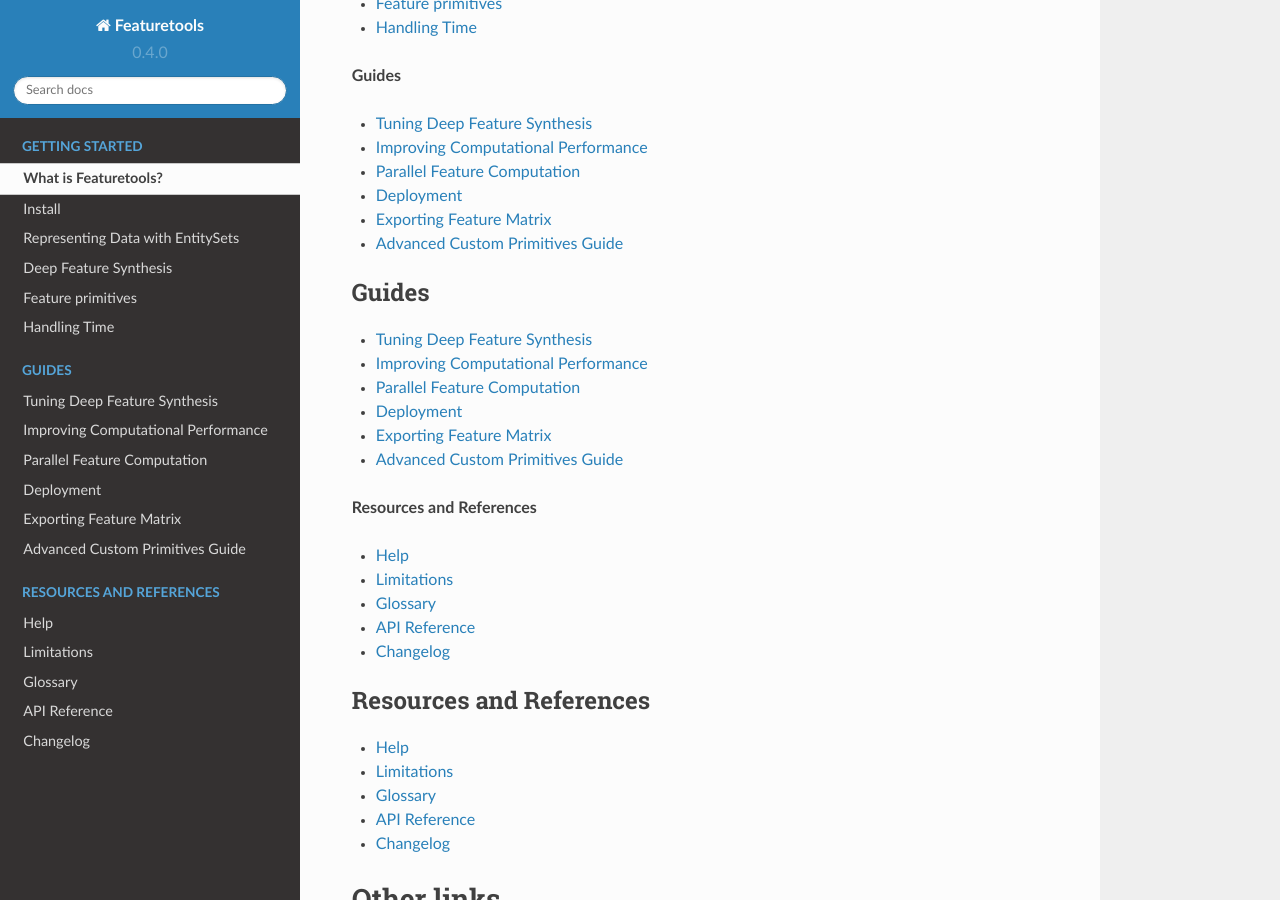
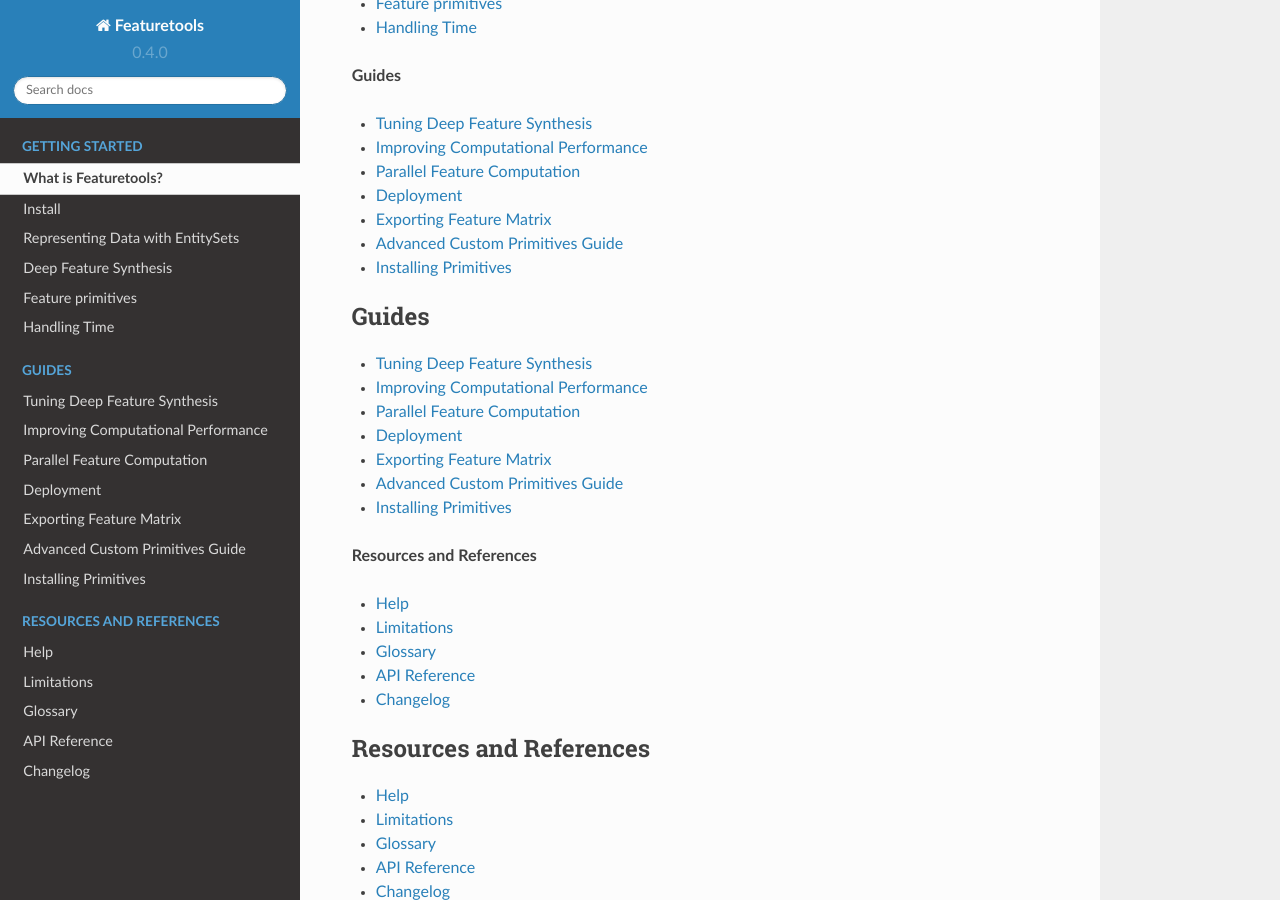
Before and after one commit to alteryx/featuretools, a Sphinx documentation site: the page built from docs/source/index.rst, in a window 1280 px wide and 900 px high, scrolled down 2898 px. Built offline with Sphinx 7.4.7 and the Read the Docs theme 2.0.0, drawn with Linux system fonts in a browser that asks for light colours; comment, search, counter and statistics services are not loaded.

Commit message:
add documentation page scaffolding

```diff
--- /dev/null
+++ b/docs/source/guides/installing_primitives.rst
@@ -0,0 +1,4 @@
+Installing Primitives
+=====================
+
+featuretools install <path-to-primitives>
--- a/docs/source/index.rst
+++ b/docs/source/index.rst
@@ -191,6 +191,7 @@
 * :doc:`guides/deployment`
 * :doc:`guides/exporting_feature_matrix`
 * :doc:`guides/advanced_custom_primitives`
+* :doc:`guides/installing_primitives`
 
 .. toctree::
    :maxdepth: 1
@@ -202,6 +203,7 @@
    guides/deployment
    guides/exporting_feature_matrix
    guides/advanced_custom_primitives
+   guides/installing_primitives
 
 .. **Tutorials and Demos**
 
```
